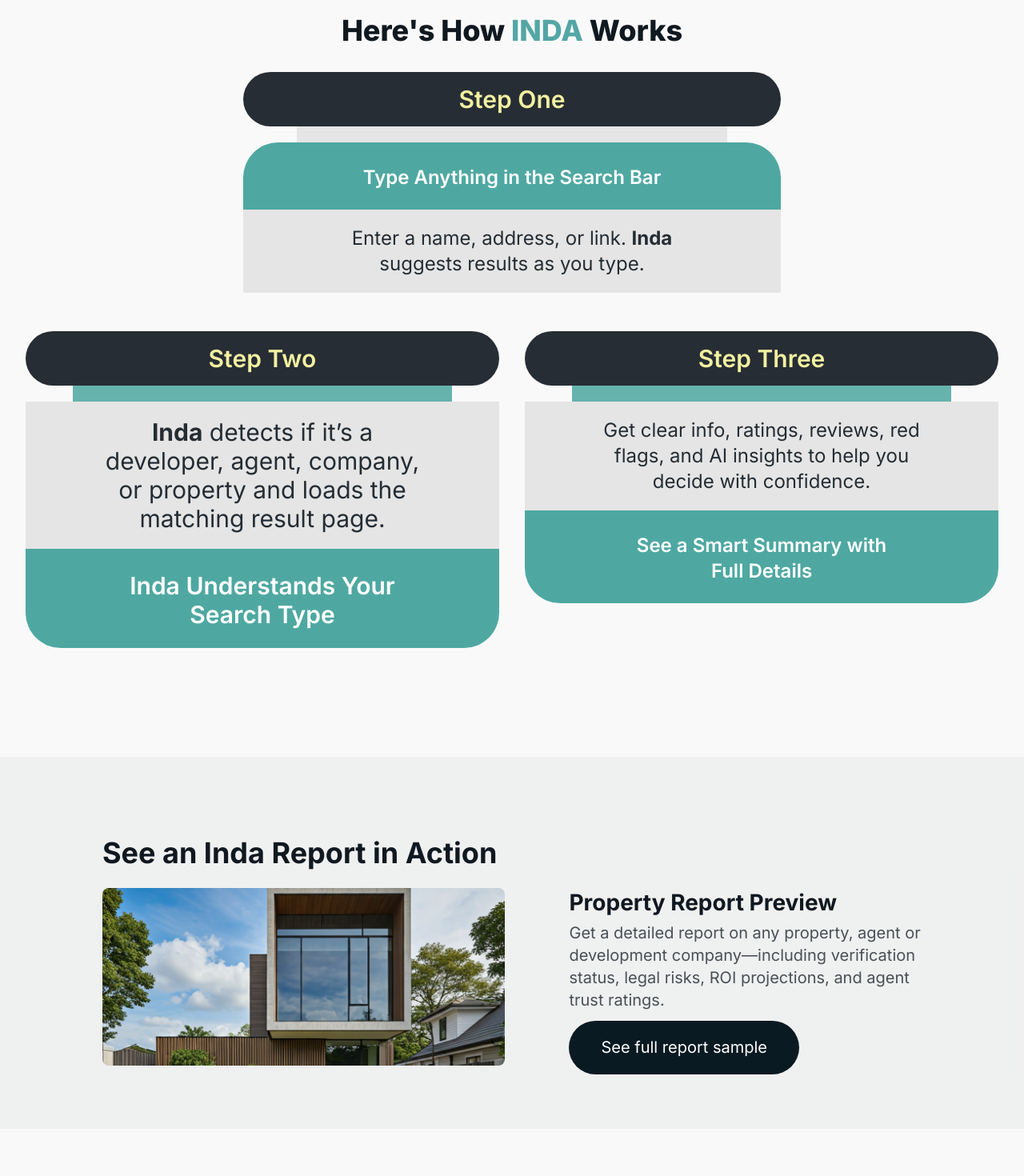
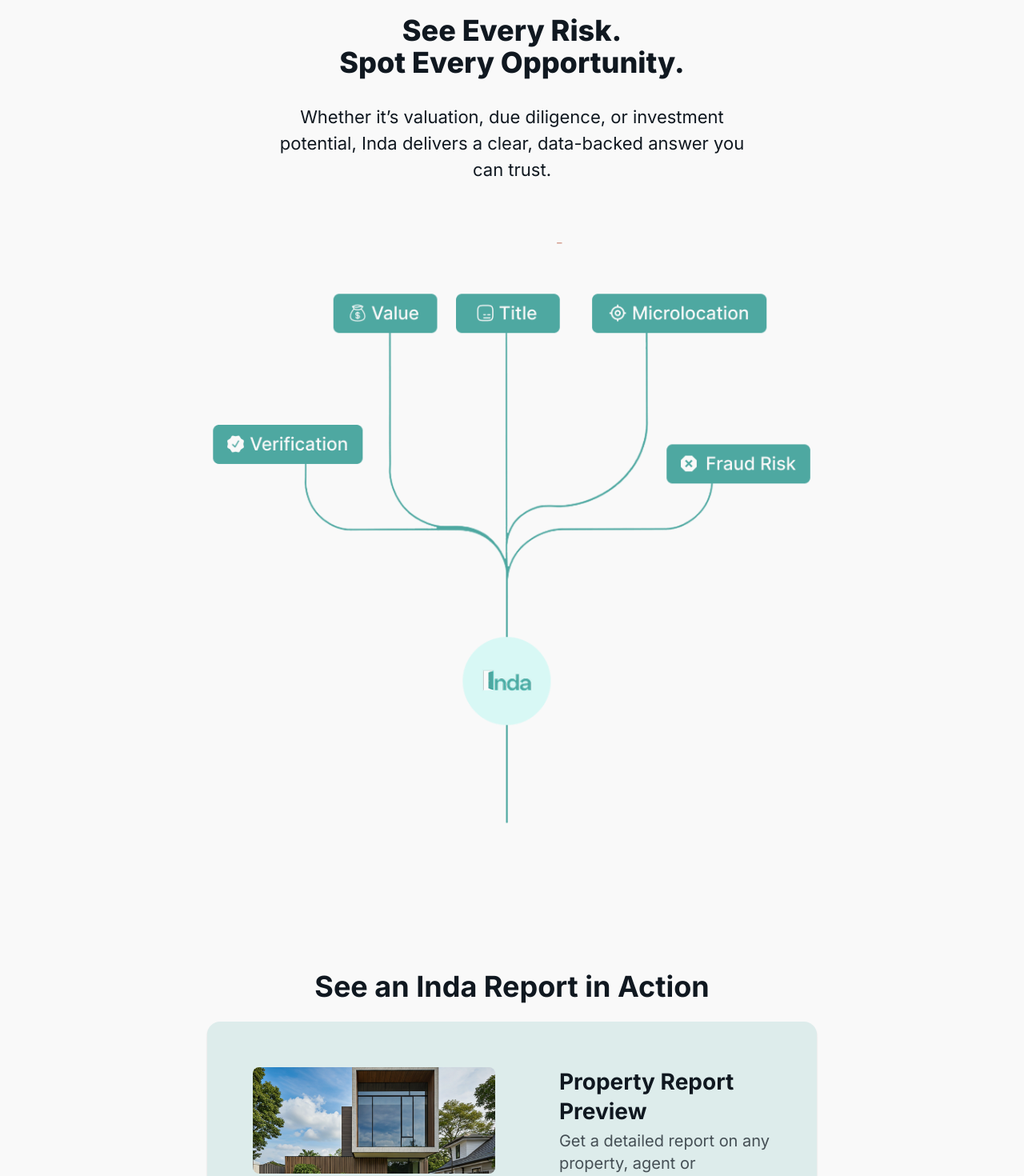
Before and after one commit to Inda-Realty-Limited/inda-home, a Next.js app: page / in a window 1280 px wide. Shown: the part 1200-2670 px from the top of the page at 80% size. Built offline with nearby package versions, Linux system fonts and the light colour scheme.

Commit message:
Refactor code structure for improved readability and maintainability

```diff
--- a/src/views/index.tsx
+++ b/src/views/index.tsx
@@ -600,88 +600,31 @@
           transition={{ duration: 0.8, delay: 0.2 }}
         >
           <Text className="text-inda-dark text-center font-extrabold text-xl sm:text-2xl md:text-3xl lg:text-4xl mb-6 sm:mb-8">
-            Here's How <span className="text-inda-teal">INDA</span> Works
+            See Every Risk. <br /> Spot Every Opportunity.
           </Text>
-        </motion.div>
-        <div className="flex flex-col items-center w-full max-w-7xl">
-          <motion.div
-            className="flex flex-col items-center w-full max-w-md sm:max-w-lg md:max-w-xl lg:max-w-2xl mx-auto mb-8 sm:mb-10 md:mb-12"
-            initial={{ opacity: 0, y: 30 }}
-            whileInView={{ opacity: 1, y: 0 }}
-            viewport={{ once: true }}
-            transition={{ duration: 0.8, delay: 0.4 }}
-          >
-            <div className="bg-inda-dark/90 rounded-full w-full text-center px-6 sm:px-8 py-3 sm:py-4 font-semibold text-inda-yellow z-10 text-lg sm:text-xl md:text-2xl lg:text-3xl">
-              Step One
-            </div>
-
-            <div className="w-4/5 h-[15px] sm:h-[20px] bg-[#E5E5E5] z-0"></div>
-            <div className="bg-[#4EA8A1] rounded-t-[32px] sm:rounded-t-[44px] rounded-b-none w-full px-[15%] sm:px-[20%] pt-5 sm:pt-7 pb-3 sm:pb-4 flex flex-col items-center">
-              <span className="text-white font-semibold mb-2 text-center text-sm sm:text-base md:text-lg lg:text-xl xl:text-2xl 2xl:text-3xl">
-                Type Anything in the Search Bar
-              </span>
-            </div>
-            <div className="bg-[#E5E5E5] rounded-t-none w-full p-4 sm:p-5 px-[10%] sm:px-[15%] text-center text-inda-dark/90 border-t-0 text-sm sm:text-base md:text-lg lg:text-xl xl:text-2xl 2xl:text-3xl">
-              Enter a name, address, or link. <b>Inda</b> suggests results as
-              you type.
-            </div>
-          </motion.div>
-          <div className="flex flex-col lg:flex-row gap-6 sm:gap-8 w-full items-start justify-center">
-            <motion.div
-              className="flex flex-col items-center w-full max-w-md sm:max-w-lg md:max-w-xl lg:max-w-2xl mx-auto mb-8 sm:mb-10"
-              initial={{ opacity: 0, x: -30 }}
-              whileInView={{ opacity: 1, x: 0 }}
-              viewport={{ once: true }}
-              transition={{ duration: 0.8, delay: 0.6 }}
-            >
-              <div className="bg-inda-dark/90 rounded-full w-full text-center px-8 py-4 font-semibold text-inda-yellow z-10 text-xl sm:text-2xl md:text-3xl lg:text-3xl">
-                Step Two
-              </div>
-              <div className="w-4/5 h-[20px] bg-[#66B3AD] z-0"></div>
-              <div className="bg-[#E5E5E5] w-full p-5 px-[15%] text-center text-inda-dark/90 border-t-0 text-base sm:text-lg md:text-xl lg:text-2xl xl:text-3xl">
-                <b>Inda</b> detects if it’s a developer, agent, company, or
-                property and loads the matching result page.
-              </div>
-              <div className="bg-[#4EA8A1] text-white px-[20%] rounded-b-[44px] w-full pt-7 pb-4 flex flex-col items-center ">
-                <span className="text-white font-semibold mb-2 text-center text-base sm:text-lg md:text-xl lg:text-2xl xl:text-3xl">
-                  Inda Understands Your Search Type
-                </span>
-              </div>
-            </motion.div>
-            <motion.div
-              className="flex flex-col items-center w-full max-w-md sm:max-w-lg md:max-w-xl lg:max-w-2xl mx-auto mb-8 sm:mb-10"
-              initial={{ opacity: 0, x: 30 }}
-              whileInView={{ opacity: 1, x: 0 }}
-              viewport={{ once: true }}
-              transition={{ duration: 0.8, delay: 0.8 }}
-            >
-              <div className="bg-inda-dark/90 rounded-full w-full text-center px-6 sm:px-8 py-3 sm:py-4 font-semibold text-inda-yellow z-10 text-lg sm:text-xl md:text-2xl lg:text-3xl">
-                Step Three
-              </div>
-              <div className="w-4/5 h-[15px] sm:h-[20px] bg-[#66B3AD] z-0"></div>
-              <div className="bg-[#E5E5E5] w-full p-4 sm:p-5 px-[10%] sm:px-[15%] text-center text-inda-dark/90 border-t-0 text-sm sm:text-base md:text-lg lg:text-xl xl:text-2xl 2xl:text-3xl">
-                Get clear info, ratings, reviews, red flags, and AI insights to
-                help you decide with confidence.
-              </div>
-              <div className="bg-[#4EA8A1] text-white px-[15%] sm:px-[20%] rounded-b-[32px] sm:rounded-b-[44px] w-full pt-5 sm:pt-7 pb-3 sm:pb-4 flex flex-col items-center">
-                <span className="text-white font-semibold mb-2 text-center text-sm sm:text-base md:text-lg lg:text-xl xl:text-2xl 2xl:text-3xl">
-                  See a Smart Summary with Full Details
-                </span>
-              </div>
-            </motion.div>
-          </div>
-        </div>
+          <Text className="text-inda-dark text-center font-normal w-full max-w-[600px] lg:text-[22px] mb-6 sm:mb-8">
+            Whether it’s valuation, due diligence, or investment potential, Inda
+            delivers a clear, data-backed answer you can trust.
+          </Text>
+        </motion.div>
+        <Image
+          src="/assets/images/risk.png"
+          width={800}
+          height={400}
+          alt="Feature illustration"
+          className="mt-8 w-full max-w-4xl h-auto"
+        />
       </motion.section>
       {/* Inda Report Preview Section */}
       <motion.section
-        className="w-full flex flex-col px-4 sm:px-6 md:px-8 lg:px-[10%] items-start pt-6 sm:pt-8 justify-center min-h-[400px] sm:min-h-[465px] bg-[#1018200A]"
+        className="w-[90%] flex flex-col px-4 sm:px-6 md:px-8 lg:mx-auto items-center pt-6 sm:pt-8 justify-center min-h-[400px] sm:min-h-[465px] bg-[#F9F9F9]"
         initial={{ opacity: 0, y: 50 }}
         whileInView={{ opacity: 1, y: 0 }}
         viewport={{ once: true, amount: 0.2 }}
         transition={{ duration: 0.8, ease: "easeOut" }}
       >
         <motion.p
-          className="text-inda-dark font-bold text-2xl sm:text-3xl md:text-4xl mb-4 sm:mb-6"
+          className="text-inda-dark text-center font-bold text-2xl sm:text-3xl md:text-4xl mb-4 sm:mb-6"
           initial={{ opacity: 0, y: 20 }}
           whileInView={{ opacity: 1, y: 0 }}
           viewport={{ once: true }}
@@ -689,9 +632,12 @@
         >
           See an Inda Report in Action
         </motion.p>
-        <div className="flex flex-col lg:flex-row items-start w-full gap-6 sm:gap-8">
-          <motion.div
-            className="flex-col items-center justify-center w-full lg:w-auto"
+        <div
+          className="flex flex-col lg:flex-row items-center lg:items-start w-full sm:w-[70%] mx-auto gap-6 sm:gap-8 bg-[#4EA8A129] rounded-2xl p-5 sm:p-[57px] overflow-hidden"
+          style={{ boxShadow: "0px 2px 2px 0px #00000026" }}
+        >
+          <motion.div
+            className="flex flex-col items-center justify-center w-full lg:w-auto"
             initial={{ opacity: 0, x: -30 }}
             whileInView={{ opacity: 1, x: 0 }}
             viewport={{ once: true }}
@@ -706,7 +652,7 @@
             />
           </motion.div>
           <motion.div
-            className="flex flex-col space-y-3 items-start justify-between lg:pl-8 xl:pl-12"
+            className="flex flex-col space-y-3 items-center lg:items-start justify-between text-center lg:text-left lg:pl-8 xl:pl-12"
             initial={{ opacity: 0, x: 30 }}
             whileInView={{ opacity: 1, x: 0 }}
             viewport={{ once: true }}
@@ -722,14 +668,13 @@
             </p>
             <a
               href="#"
-              className="bg-[#0A1A22] text-white text-lg sm:text-xl px-8 sm:px-10 h-[56px] sm:h-[67px] flex items-center justify-center rounded-full hover:bg-[#11242e] transition-all duration-300 hover:scale-105"
+              className="w-full sm:w-auto bg-[#0A1A22] text-white text-lg sm:text-xl px-8 sm:px-10 h-[56px] sm:h-[67px] flex items-center justify-center rounded-full hover:bg-[#11242e] transition-all duration-300 hover:scale-105"
             >
               See full report sample
             </a>
           </motion.div>
         </div>
       </motion.section>
-
       <motion.section
         className="w-full py-12 sm:py-16 md:py-20 px-4 sm:px-6 md:px-8 lg:px-[10%]"
         initial={{ opacity: 0, y: 50 }}
@@ -848,7 +793,7 @@
         viewport={{ once: true, amount: 0.2 }}
         transition={{ duration: 0.8, ease: "easeOut" }}
       >
-        <div className="max-w-[80%] mx-auto ">
+        <div className="w-full max-w-full sm:max-w-[80%] mx-auto">
           <motion.div
             className="bg-[#1018200A] rounded-[48px] p-8 sm:p-12 shadow-xl"
             initial={{ opacity: 0, y: 30 }}
@@ -936,7 +881,7 @@
                     className="w-full bg-[#4ea8a1] text-white py-2.5 sm:py-3 px-4 sm:px-6 rounded-full font-medium hover:bg-[#3d8a84] transition-all duration-300 text-sm sm:text-base"
                     initial={{ opacity: 0, y: 20 }}
                     whileInView={{ opacity: 1, y: 0 }}
-                    transition={{ duration: 0.5, delay: 0.9 }}
+                    transition={{ duration: 0.5, delay: 1.0 }}
                     whileHover={{ scale: 1.05 }}
                     whileTap={{ scale: 0.95 }}
                   >
@@ -1393,70 +1338,72 @@
 // FAQ data and component
 const faqData = [
   {
-    q: "How does Inda know if a property is real or fake?",
+    q: "What is Inda and how does it help me?",
     a: (
       <>
-        Inda uses advanced algorithms and data verification processes to ensure
-        the authenticity of property listings. We cross-reference information
-        from multiple reliable sources and employ machine learning techniques to
-        detect and flag potentially fraudulent listings. Our system continuously
-        learns and adapts to new patterns, enhancing its ability to identify and
-        filter out fake properties.
+        Inda is your property truth checker. In just seconds, it verifies if a
+        listing is real, priced fairly, and free from hidden risks like fake
+        documents, flooding, or disputes so you don’t waste money or fall for
+        scams.
       </>
     ),
   },
   {
-    q: "Can I trust Inda’s pricing and ROI suggestions?",
+    q: "How does Inda get its data?",
     a: (
       <>
-        Yes. We benchmark against verified comps in your area, adjust for market
-        movement and rental income, and back every estimate with real-time data
-        — not guesswork.
+        We pull data from multiple trusted sources property platforms,
+        government registries, rental markets, sellers, and verified agents. Our
+        system cleans and cross-checks everything, then uses AI to give you a
+        clear, easy-to-read report.
       </>
     ),
   },
   {
-    q: "What do I get after a search?",
+    q: "What’s the difference between Instant, Deep Dive, and Deeper Dive reports?",
     a: (
       <>
-        You’ll see a smart breakdown including: verification status, legal red
-        flags, ROI analysis, resale estimates, market comparisons, user reviews,
-        and even a recommendation like ‘Overpriced by 18% — Negotiate.’
+        <span className="block">
+          Instant Report (₦3k): Quick check on price, ROI, and Inda Score (30
+          seconds).
+        </span>
+        <span className="block">
+          Deep Dive (₦25k): Adds title verification + government approvals
+          (24-48 hours).
+        </span>
+        <span className="block">
+          Deeper Dive (₦75k): Includes seller verification + on-site inspection
+          (2-4 days).
+        </span>
       </>
     ),
   },
   {
-    q: "Is Inda only for investors or can I use it to buy a home?",
+    q: "Who should use Inda?",
     a: (
       <>
-        Anyone buying property can use Inda. We help you check documents,
-        evaluate deals, and make sure you’re not getting scammed — whether it’s
-        your first home or your fifth.
+        Anyone buying or investing in property - first-time buyers, diaspora
+        buyers sending money home, or everyday investors. If you’re about to put
+        millions into a property, Inda helps you buy with confidence.
       </>
     ),
   },
   {
-    q: "What’s free and what’s paid?",
+    q: "Is my information safe with Inda?",
     a: (
       <>
-        <span className="block">
-          Free: Search any name or listing to get basic trust signals and
-          reviews.
-        </span>
-        <span className="block">
-          Paid: ₦15K one-time unlocks full reports — including: ROI, resale,
-          legal insights. Frequent buyers? ₦100K/month for unlimited scans.
-        </span>
+        Yes. We don’t share your personal or property checks publicly. All data
+        is secured and only you get access to your reports.
       </>
     ),
   },
   {
-    q: "How does Inda get smarter?",
+    q: "Why should I pay for Inda when agents or lawyers can check for me?",
     a: (
       <>
-        Every time you search, flag, or leave a review, Inda’s AI learns. We
-        improve our detection, pricing logic, and risk signals to make sure each
-        new search is sharper than the last.
+        Agents and lawyers often take weeks and still miss risks. Inda gives you
+        instant, unbiased, data-backed insights, at a fraction of the cost so
+        you can decide faster and safer.
       </>
     ),
   },
@@ -1466,7 +1413,7 @@
   const [open, setOpen] = useFAQState<number | null>(null);
   return (
     <motion.div
-      className="w-full max-w-4xl flex flex-col gap-4 sm:gap-6"
+      className="w-full max-w-full sm:max-w-[67%]  flex flex-col gap-4 sm:gap-6"
       initial={{ opacity: 0, y: 30 }}
       whileInView={{ opacity: 1, y: 0 }}
       viewport={{ once: true }}
@@ -1477,7 +1424,7 @@
         return (
           <motion.div
             key={item.q}
-            className={`w-full bg-white rounded-xl sm:rounded-2xl border border-[#ECECEC] shadow-sm transition-all duration-300 ${
+            className={`w-full bg-[#4EA8A129] rounded-xl sm:rounded-2xl border border-[#4EA8A129] shadow-sm transition-all duration-300 ${
               isOpen ? "shadow-md" : "hover:shadow-md"
             } cursor-pointer overflow-hidden`}
             style={{ minHeight: 56 }}
@@ -1488,7 +1435,7 @@
             transition={{ duration: 0.6, delay: i * 0.1 }}
             whileHover={{ scale: 1.02, transition: { duration: 0.2 } }}
           >
-            <div className="flex items-center justify-between px-4 sm:px-6 md:px-8 py-4 sm:py-5 md:py-6 text-inda-dark text-base sm:text-lg md:text-xl lg:text-2xl font-medium select-none">
+            <div className="flex items-center justify-between px-4 sm:px-6 md:px-8 py-4 sm:py-5 md:py-6 text-inda-dark text-base sm:text-md md:text-lg lg:text-xl font-medium select-none">
               <span className="flex-1 pr-4">{item.q}</span>
               <motion.svg
                 width="28"
```
Also changed, not shown: src/views/result/index.tsx (+59 -47 lines), Frame 92.png (deleted), public/assets/images/risk.png (added). Lines whose indentation alone changed are shown as unchanged.
